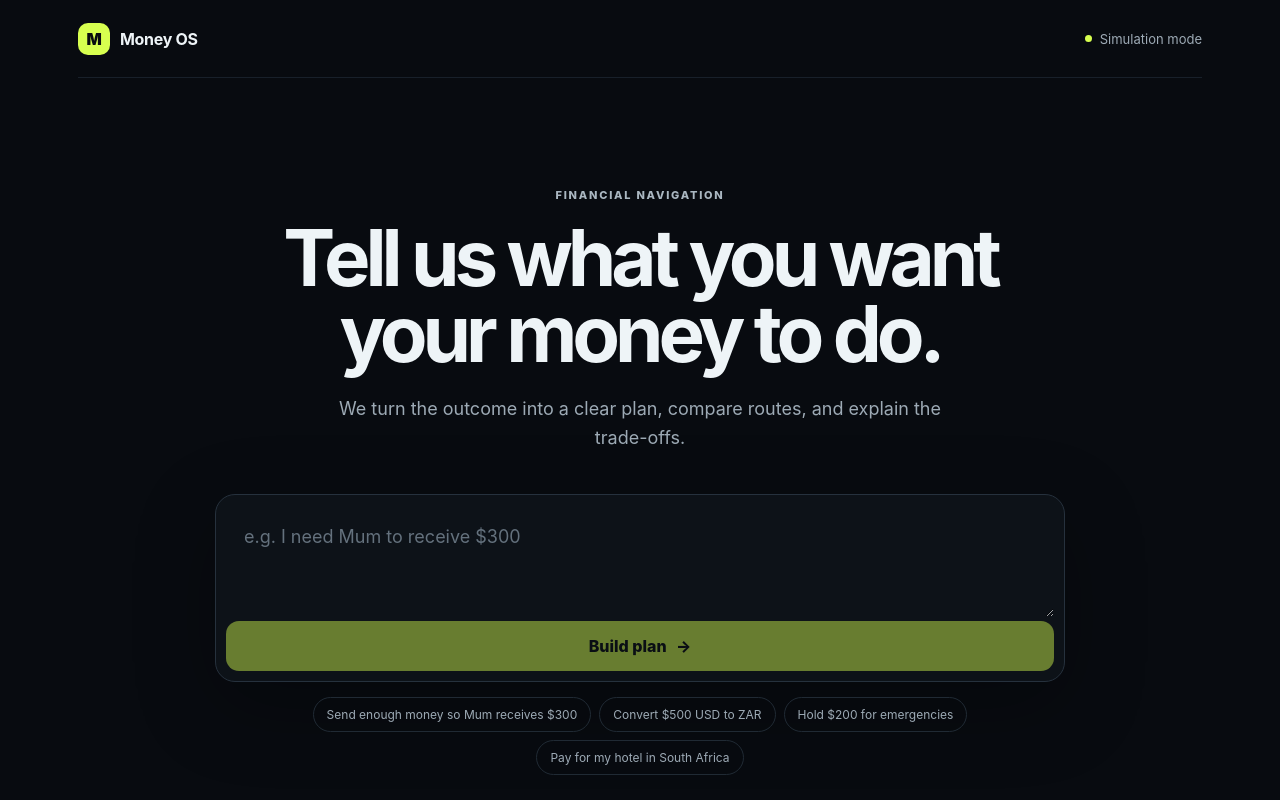
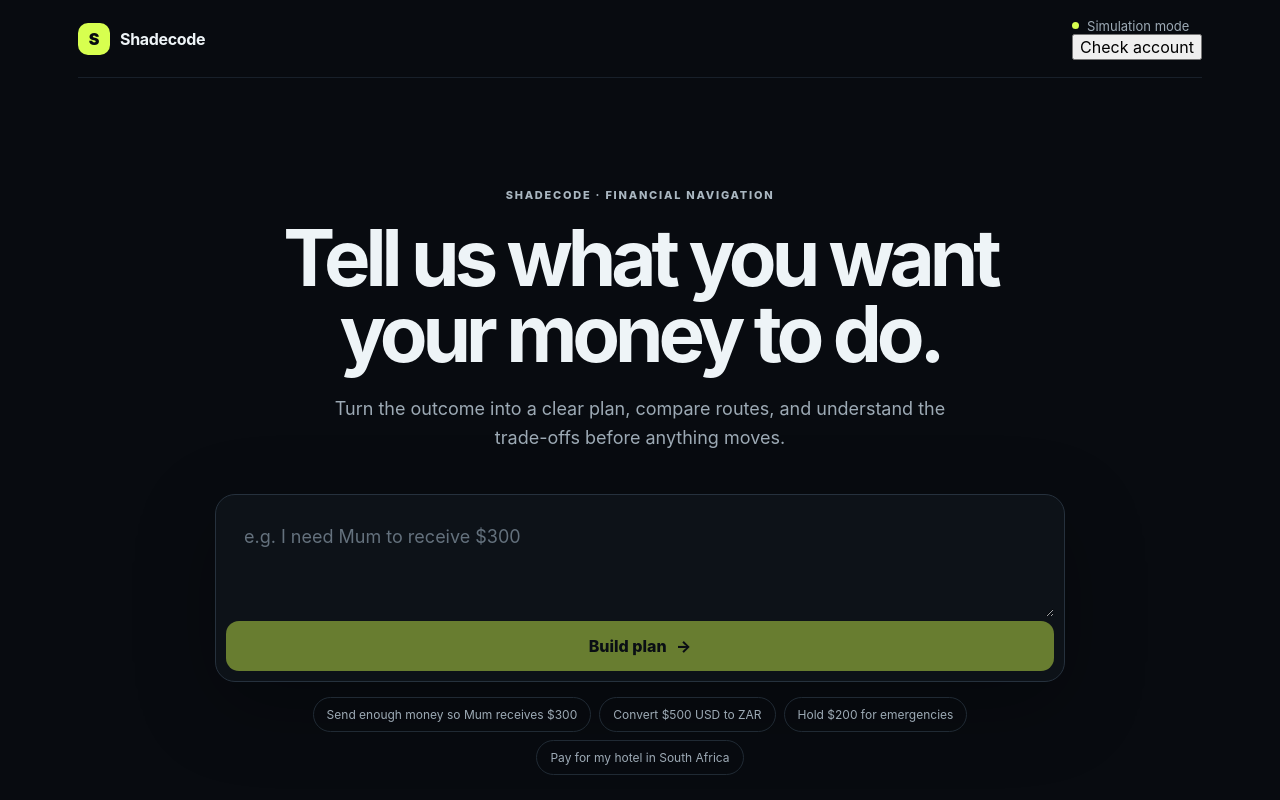
Before and after one commit to mahambatakunda2008-afk/MONEY-OS, a Next.js app in the folder apps/navigator/: page / in a window 1280 px wide. Shown: the top 800 px of the page. Built offline with nearby package versions, Linux system fonts and the light colour scheme; no server answers.

Commit message:
feat(navigator): connect account session to Supabase

```diff
--- a/apps/navigator/app/page.tsx
+++ b/apps/navigator/app/page.tsx
@@ -1,6 +1,7 @@
 "use client";
 
 import { useMemo, useState } from "react";
+import { createClient } from "../lib/supabase";
 
 const examples = [
   "Send enough money so Mum receives $300",
@@ -21,46 +22,53 @@ function classify(text: string) {
 
 export default function Home() {
   const [request, setRequest] = useState("");
+  const [message, setMessage] = useState<string | null>(null);
+  const [busy, setBusy] = useState(false);
   const action = useMemo(() => (request ? classify(request) : null), [request]);
+
+  async function checkSession() {
+    setBusy(true);
+    setMessage(null);
+    try {
+      const supabase = createClient();
+      const { data, error } = await supabase.auth.getUser();
+      if (error) throw error;
+      setMessage(data.user ? `Authenticated as ${data.user.email ?? "your account"}.` : "You are not signed in yet. Simulation mode is available without an account.");
+    } catch (error) {
+      setMessage(error instanceof Error ? error.message : "Unable to reach Supabase.");
+    } finally {
+      setBusy(false);
+    }
+  }
 
   return (
     <main className="shell">
       <nav className="nav">
-        <div className="brand"><span className="brand-mark">M</span><span>Money OS</span></div>
-        <span className="status"><i /> Simulation mode</span>
+        <div className="brand"><span className="brand-mark">S</span><span>Shadecode</span></div>
+        <div className="nav-actions">
+          <span className="status"><i /> Simulation mode</span>
+          <button className="session-button" onClick={checkSession} disabled={busy}>{busy ? "Checking…" : "Check account"}</button>
+        </div>
       </nav>
 
       <section className="hero">
-        <p className="eyebrow">FINANCIAL NAVIGATION</p>
+        <p className="eyebrow">SHADECODE · FINANCIAL NAVIGATION</p>
         <h1>Tell us what you want your money to do.</h1>
-        <p className="subhead">We turn the outcome into a clear plan, compare routes, and explain the trade-offs.</p>
+        <p className="subhead">Turn the outcome into a clear plan, compare routes, and understand the trade-offs before anything moves.</p>
 
         <div className="composer">
-          <textarea
-            value={request}
-            onChange={(event) => setRequest(event.target.value)}
-            placeholder="e.g. I need Mum to receive $300"
-            aria-label="Describe what you want your money to do"
-          />
+          <textarea value={request} onChange={(event) => setRequest(event.target.value)} placeholder="e.g. I need Mum to receive $300" aria-label="Describe what you want your money to do" />
           <button disabled={!request.trim()} onClick={() => setRequest(request.trim())}>Build plan <span>→</span></button>
         </div>
 
-        <div className="chips">
-          {examples.map((example) => <button key={example} onClick={() => setRequest(example)}>{example}</button>)}
-        </div>
+        <div className="chips">{examples.map((example) => <button key={example} onClick={() => setRequest(example)}>{example}</button>)}</div>
+        {message && <p className="session-message" role="status">{message}</p>}
       </section>
 
       {request && (
         <section className="preview">
-          <div>
-            <p className="label">UNDERSTANDING</p>
-            <h2>{action} request detected</h2>
-            <p className="request">“{request}”</p>
-          </div>
-          <div className="preview-grid">
-            <div><span>Mode</span><strong>Simulation</strong></div>
-            <div><span>Next</span><strong>Quote → Route → Plan</strong></div>
-          </div>
+          <div><p className="label">UNDERSTANDING</p><h2>{action} request detected</h2><p className="request">“{request}”</p></div>
+          <div className="preview-grid"><div><span>Mode</span><strong>Simulation</strong></div><div><span>Next</span><strong>Quote → Route → Plan</strong></div></div>
         </section>
       )}
 
@@ -70,7 +78,7 @@ export default function Home() {
         <article><b>03</b><h3>Explain</h3><p>Show what will happen and why a route was recommended.</p></article>
       </section>
 
-      <footer>Money OS · M0.1 · No real-money execution</footer>
+      <footer>Shadecode · M0.1 · No real-money execution</footer>
     </main>
   );
 }
```
